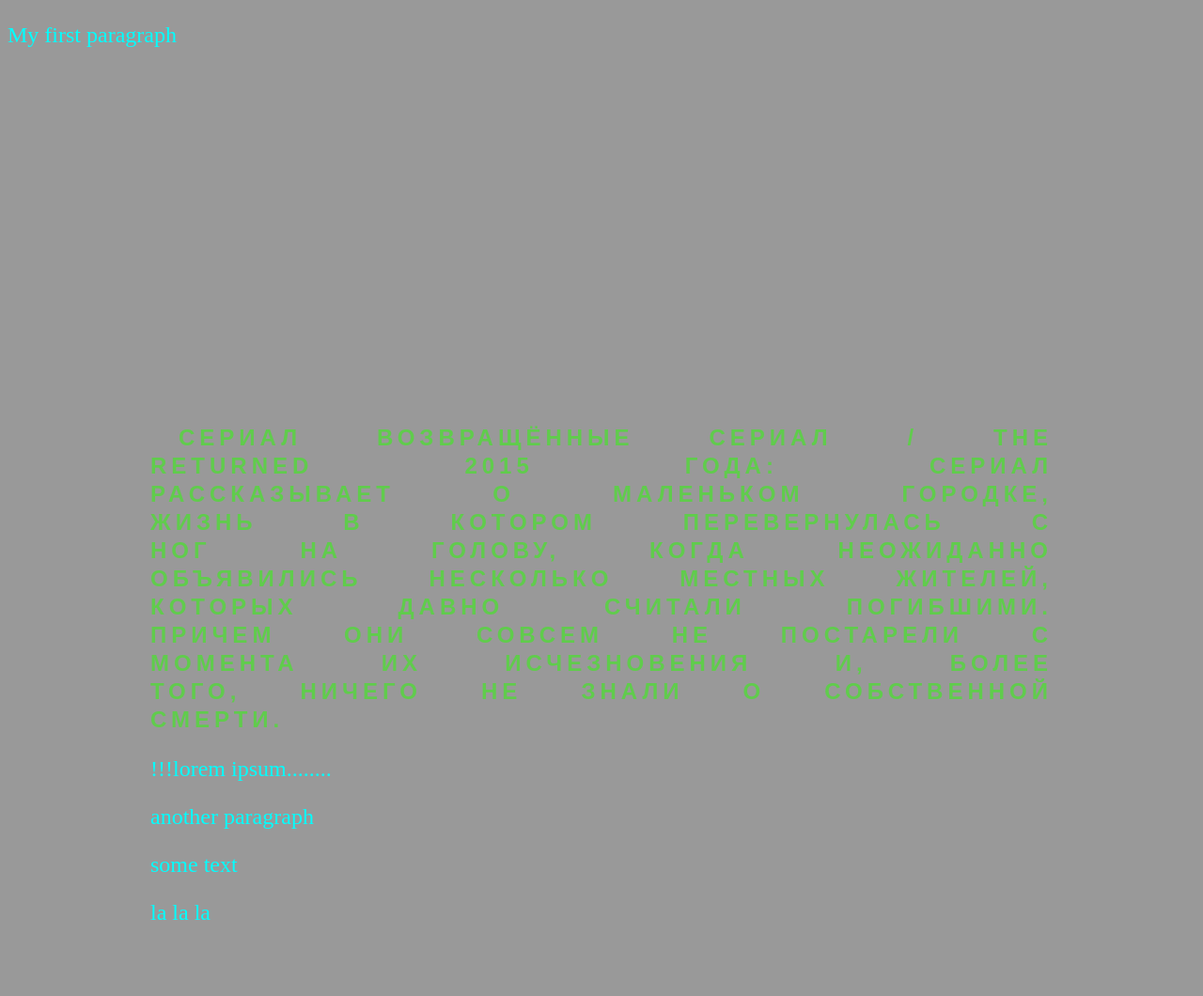
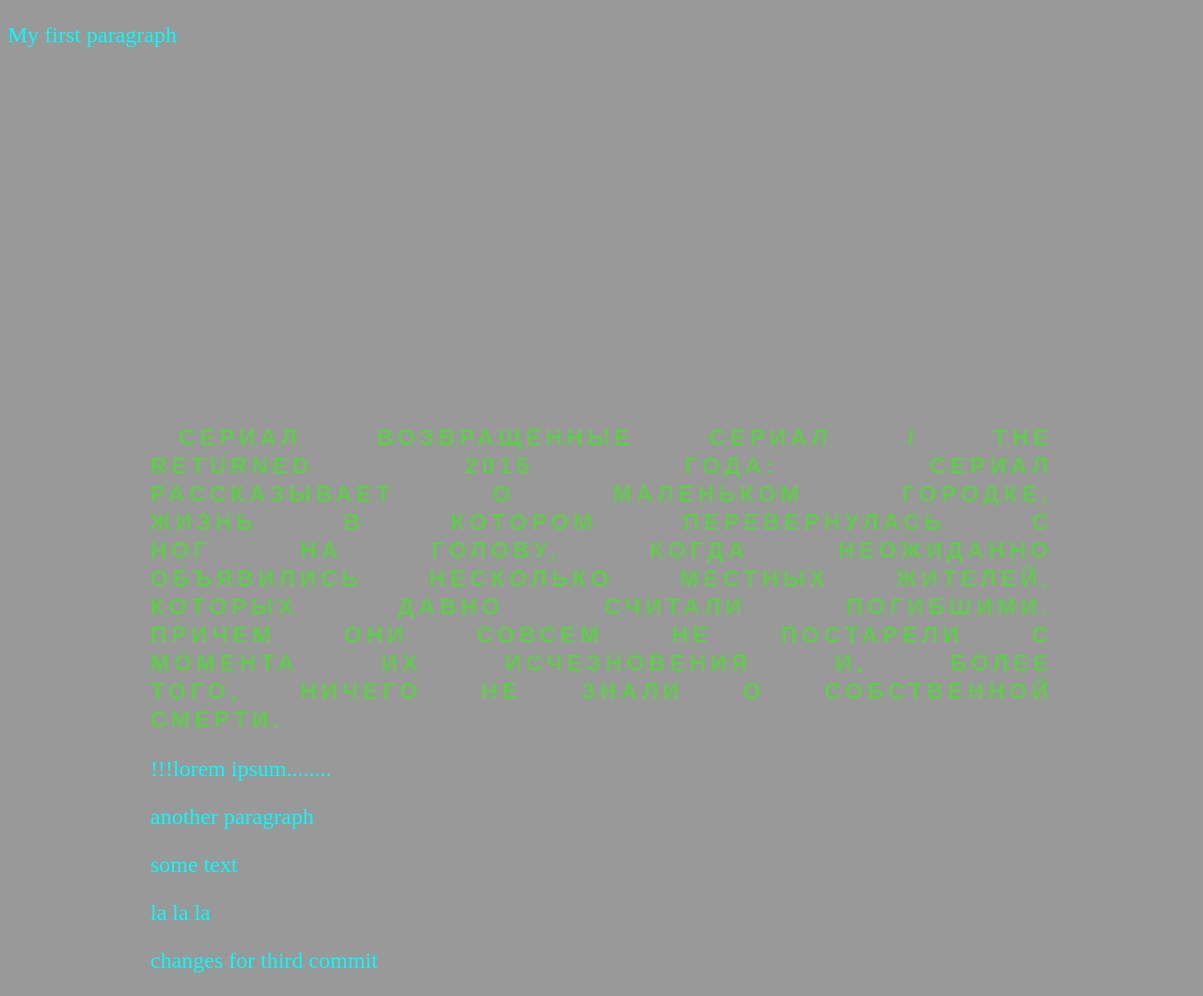
Before and after one commit to antoniooreany/site_another, a plain HTML site: page index.htm in a window 1280 px wide. Shown: the whole page at 94% size. Before the commit the page ends 1009 px from the top, so only its background shows below. Drawn offline with Linux system fonts and the light colour scheme; a web font is replaced by a local one.

Commit message:
third commit

```diff
--- a/index.htm
+++ b/index.htm
@@ -18,6 +18,8 @@
            <p>another paragraph</p>
            <p>some text</p>
            <p>la la la</p>
+           <p>changes for third commit</p>
+
         </div>
 
 	</body>
```
